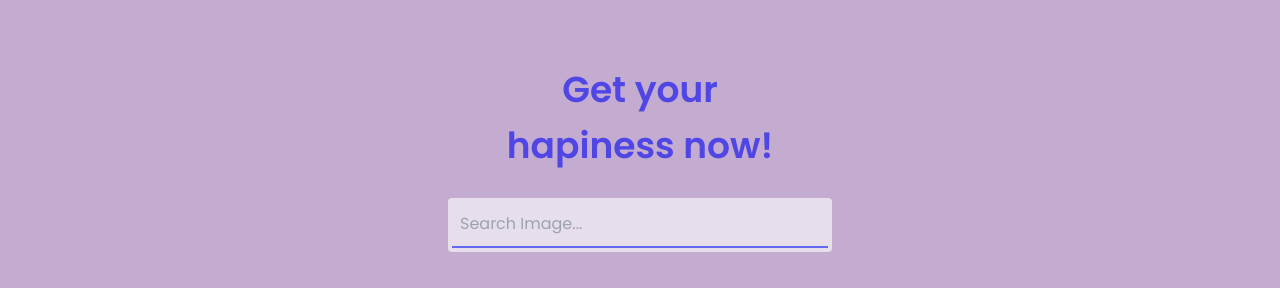
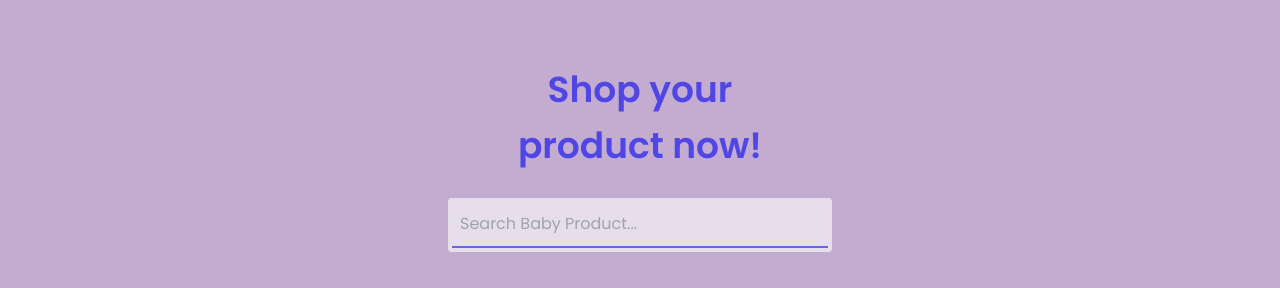
Before and after one commit to aisyakareninaa/TugasPraktikum_Chapter2_FE_Kelompok1, a React (Create React App) app: page / in a window 1280 px wide. Shown: the part 730-1018 px from the top of the page. Built offline with nearby package versions, Linux system fonts and the light colour scheme; the HTML template or start-up script is replaced by a standard one.

Commit message:
Update Product.jsx

```diff
--- a/src/components/Product.jsx
+++ b/src/components/Product.jsx
@@ -3,14 +3,12 @@ import data from "../components/data.json";
 import ImageCard from "./ImageCard";
 
 function App() {
-  // const [searchTerm, setSearchTerm] = useState("");
   const [search, setSearch] = useState('');
-  // const [isLoading, setIsLoading] = useState(true);
   return (
         <div className="container mx-auto mb-16">
       <div className="text-center font-bold">
-        <h1 className="text-4xl text-indigo-600">Get your</h1>
-        <h2 className="text-4xl text-indigo-600 mb-8 mt-4">hapiness now!</h2>
+        <h1 className="text-4xl text-indigo-600">Shop your</h1>
+        <h2 className="text-4xl text-indigo-600 mb-8 mt-4">product now!</h2>
       </div>
       <div className="max-w-sm rounded overflow-hidden my-10 mx-auto mt-0">
       <form className="w-full max-w-sm bg-white/60 p-1">
@@ -19,7 +17,7 @@ function App() {
             onChange={(e) => setSearch(e.target.value)}
             className="appearance-none bg-transparent border-none w-full text-gray-700 mr-3 py-1 px-2 leading-tight focus:outline-none"
             type="text"
-            placeholder="Search Image..."
+            placeholder="Search Baby Product..."
           />
         </div>
       </form>
```
